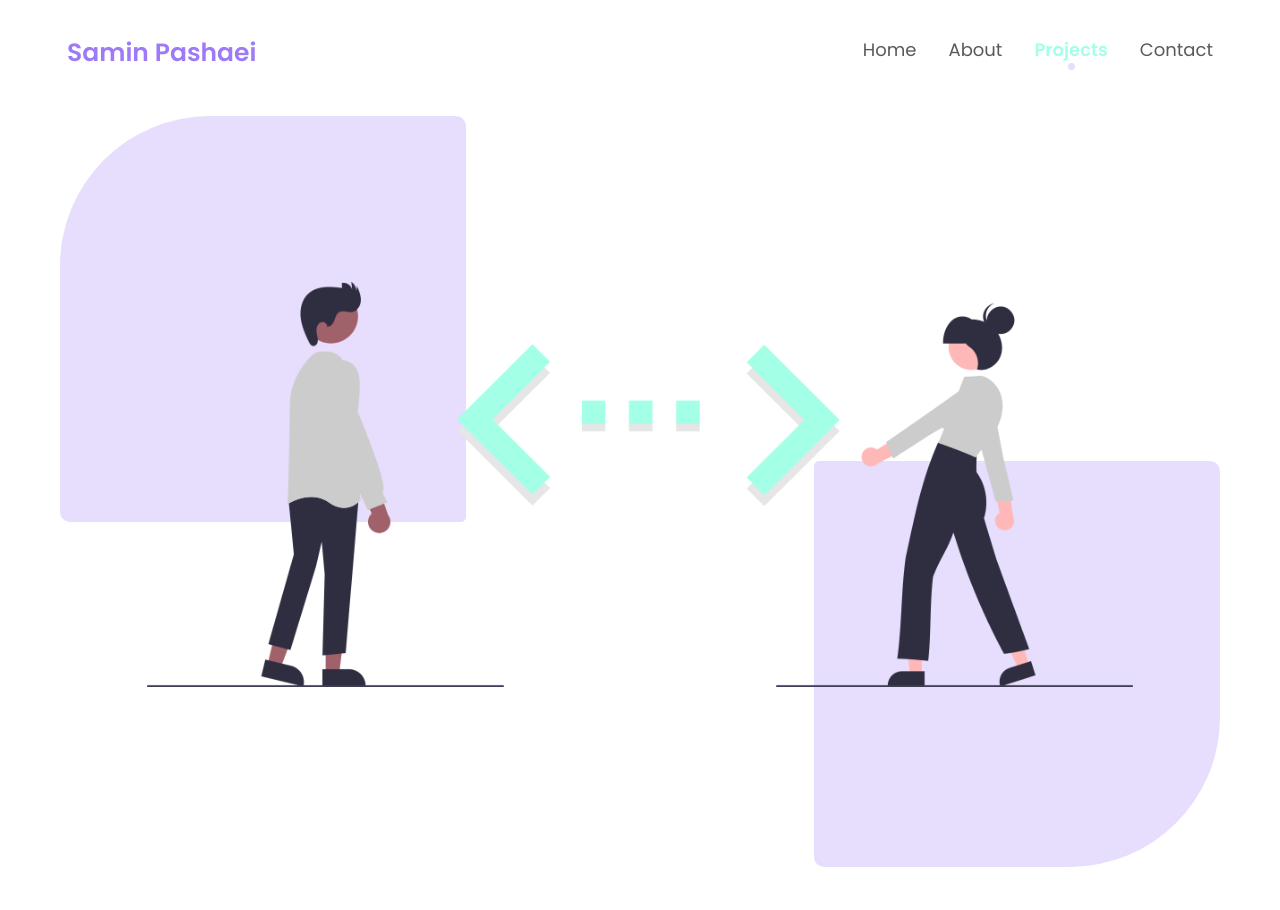
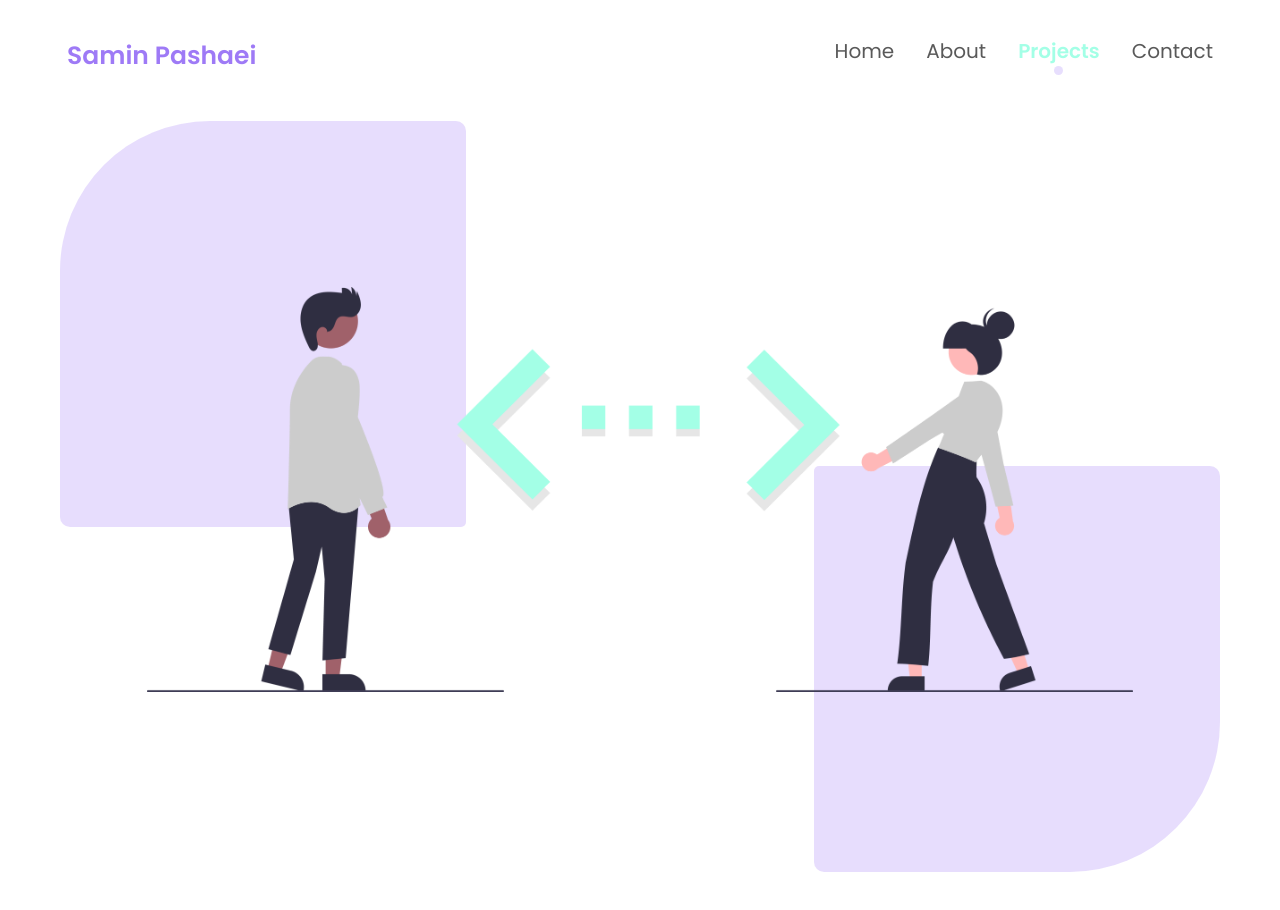
Before and after one commit to SaminPashaei/Portfolio-Landing-Page, a plain HTML site: page projects.html in a window 1280 px wide. Shown: the top 910 px of the page. Drawn offline with nearby package versions, Linux system fonts and the light colour scheme.

Commit message:
Checked head and navbar

```diff
--- a/css/style.css
+++ b/css/style.css
@@ -8,6 +8,7 @@
 }
 
 body {
+  color: var(--main-font-color) !important;
   font-family: "Poppins", sans-serif;
 }
 
@@ -120,7 +121,6 @@ body {
 /* ---------- Navbar ---------- */
 .navbar-color {
   background-color: transparent;
-  color: var(--main-font-color);
 }
 
 .navbar-container {
@@ -143,7 +143,7 @@ body {
 }
 
 .navbar-nav {
-  font-size: 18px;
+  font-size: 20px;
 }
 
 .navbar-nav .nav-link.active {
@@ -157,8 +157,8 @@ body {
   content: "";
   display: block;
   margin: 0 auto;
-  height: 7px;
-  width: 7px;
+  height: 9px;
+  width: 9px;
 }
 
 .nav-link:hover {
--- a/projects.html
+++ b/projects.html
@@ -5,7 +5,7 @@
   <meta charset="UTF-8">
   <meta http-equiv="X-UA-Compatible" content="IE=edge">
   <meta name="viewport" content="width=device-width, initial-scale=1.0">
-  <title>Samin Pashaei | a Front-End Developer</title>
+  <title>My Projects | Samin Pashaei | a Front-End Developer</title>
   <meta name="description"
     content="Samin Pashaei is a front-end developer based in Iran who is ready to do your projects remotely.">
 
```
Also changed, not shown: about.html (+1 -1 lines), contact.html (+1 -1 lines).
